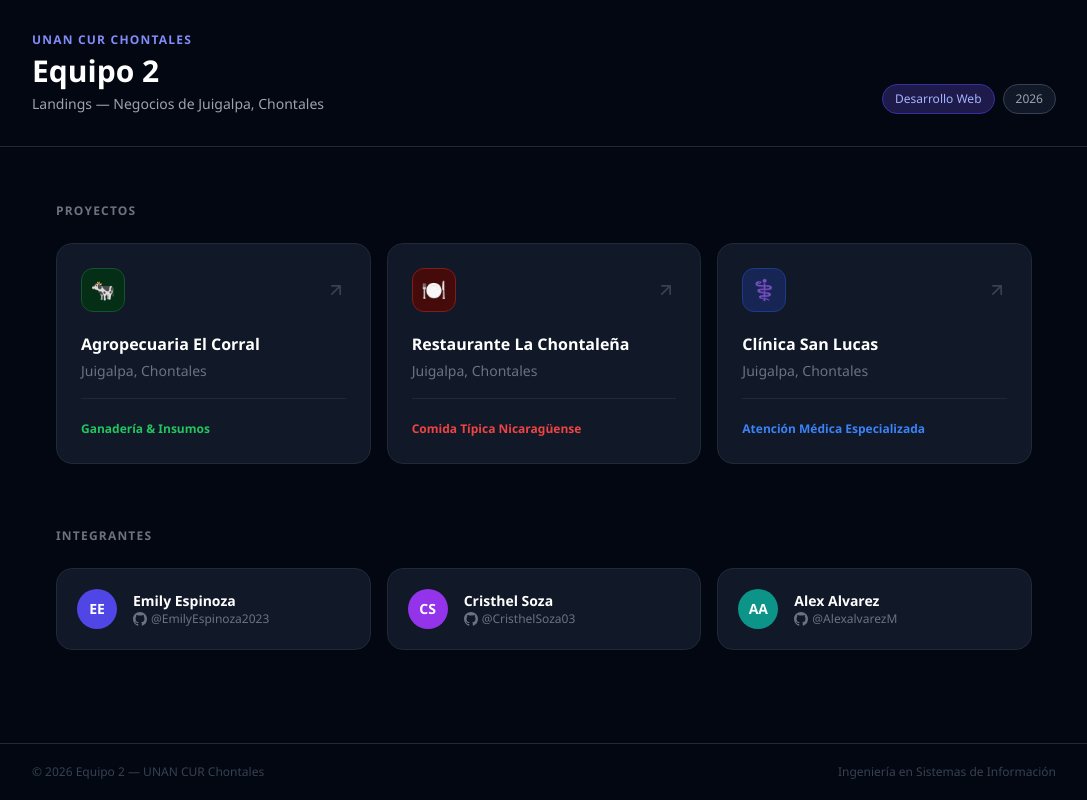
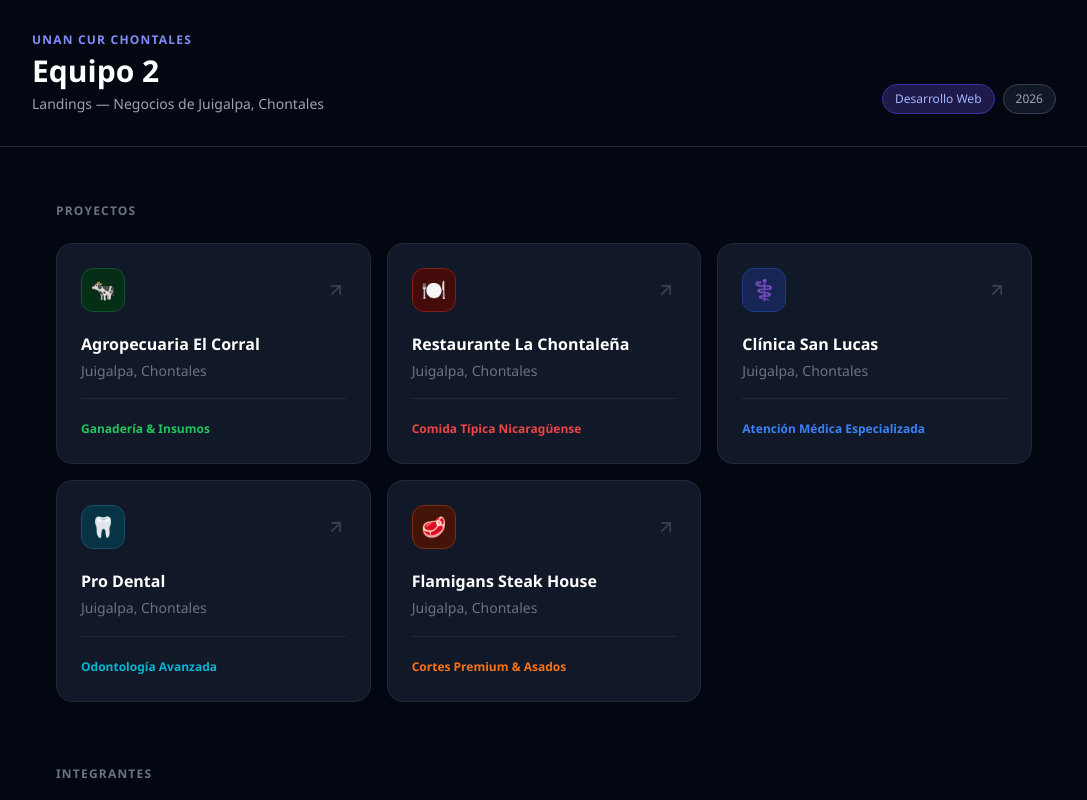
Before and after one commit to EmilyEspinoza2023/Portafolio, a plain HTML site: page index.html in a window 1280 px wide. Shown: the top 800 px of the page, without its empty margins (96-1183 px from the left). Drawn offline with nearby package versions, Linux system fonts and the light colour scheme.

Commit message:
agregar 2 tarjetas de proyectos mas

```diff
--- a/index.html
+++ b/index.html
@@ -102,6 +102,46 @@
         </div>
       </a>
 
+      <!-- Card 4: Pro Dental -->
+      <a href="https://clinica-pro-dental.netlify.app" target="_blank" rel="noopener noreferrer"
+        class="card group bg-gray-900 border border-gray-800 rounded-2xl p-6 hover:border-cyan-800 transition-all duration-200 flex flex-col">
+        <div class="flex items-center justify-between mb-5">
+          <div class="w-11 h-11 bg-cyan-950 border border-cyan-900 rounded-xl flex items-center justify-center text-xl">
+            🦷
+          </div>
+          <svg class="card-arrow text-gray-700 group-hover:text-cyan-500 transition-all duration-200 w-5 h-5" fill="none" stroke="currentColor" viewBox="0 0 24 24">
+            <path stroke-linecap="round" stroke-linejoin="round" stroke-width="2" d="M7 17L17 7M17 7H7M17 7v10"/>
+          </svg>
+        </div>
+        <div class="flex-1">
+          <h2 class="text-white font-bold text-base mb-1">Pro Dental</h2>
+          <p class="text-gray-500 text-sm leading-relaxed">Juigalpa, Chontales</p>
+        </div>
+        <div class="mt-4 pt-4 border-t border-gray-800">
+          <span class="text-cyan-500 text-xs font-semibold">Odontología Avanzada</span>
+        </div>
+      </a>
+
+      <!-- Card 5: Flamigans -->
+      <a href="https://landing-flamigans.netlify.app" target="_blank" rel="noopener noreferrer"
+        class="card group bg-gray-900 border border-gray-800 rounded-2xl p-6 hover:border-orange-800 transition-all duration-200 flex flex-col">
+        <div class="flex items-center justify-between mb-5">
+          <div class="w-11 h-11 bg-orange-950 border border-orange-900 rounded-xl flex items-center justify-center text-xl">
+            🥩
+          </div>
+          <svg class="card-arrow text-gray-700 group-hover:text-orange-500 transition-all duration-200 w-5 h-5" fill="none" stroke="currentColor" viewBox="0 0 24 24">
+            <path stroke-linecap="round" stroke-linejoin="round" stroke-width="2" d="M7 17L17 7M17 7H7M17 7v10"/>
+          </svg>
+        </div>
+        <div class="flex-1">
+          <h2 class="text-white font-bold text-base mb-1">Flamigans Steak House</h2>
+          <p class="text-gray-500 text-sm leading-relaxed">Juigalpa, Chontales</p>
+        </div>
+        <div class="mt-4 pt-4 border-t border-gray-800">
+          <span class="text-orange-500 text-xs font-semibold">Cortes Premium &amp; Asados</span>
+        </div>
+      </a>
+
     </div>
 
     <!-- Team section -->
```
